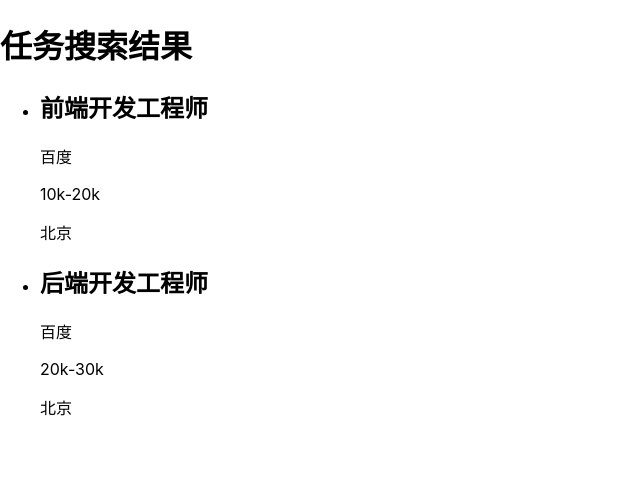
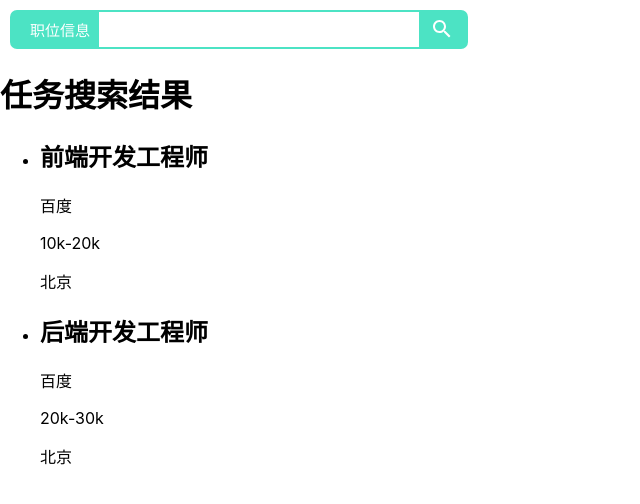
Before and after one commit to kuroo-fissh/UnderGraduate, a React (Create React App) app: page /jobSearch in a window 1280 px wide. Shown: the top 504 px of the page, without its empty margins (0-640 px from the left). Built offline with nearby package versions, Linux system fonts and the light colour scheme; no server answers.

Commit message:
feat/封装搜索组件

```diff
--- /dev/null
+++ b/src/component/Search/TopSearchArea.js
@@ -0,0 +1,45 @@
+import React,{useState} from 'react';
+import SearchIcon from '@mui/icons-material/Search';
+import './style.css';
+
+
+export const TopSearchArea = (props) => {
+	// eslint-disable-next-line react/prop-types
+	const { setSearchResult } = props;
+	const [searchInput, setSearchInput] = useState('');
+
+	React.useEffect(() => {
+		const getData = async () => {
+			console.log(searchInput);
+		};
+		getData();
+		let tmp =[
+			{
+				"id": "3",
+				"title": "前端开发工程师",
+				"company": "百度",
+				"salary": "10k-20k",
+				"city": "北京",
+			},
+			{
+				"id": "4",
+				"title": "后端开发工程师",
+				"company": "百度",
+				"salary": "20k-30k",
+				"city": "北京",
+			},
+		];
+		//值回调给父级
+		setSearchResult(tmp);
+	}
+	, [searchInput]);
+
+
+	return (
+		<div className="body">
+			<button className="choose">职位信息</button>
+			<input className="text" onChange={(e) => setSearchInput(e.target.value)} value={searchInput} />
+			<button className="search"><SearchIcon /></button>
+		</div>
+	);
+};
--- /dev/null
+++ b/src/component/Search/style.css
@@ -0,0 +1,39 @@
+.body {
+  display: flex;
+  align-items: center;
+  margin:10px;
+}
+
+.choose {
+  width:100px;
+  font-size: 15px;
+  height: 39px;
+  background-color: #4CE3C4;
+  color: #fff;
+  border: none;
+  padding: 5px;
+  border-radius: 7px
+}
+
+.text{
+  caret-color:gray;
+  font-size: 15px;
+  width: 300px;
+  height:25px;
+  border: 2px solid #4CE3C4;
+  outline: none;
+  padding: 5px 10px;
+  margin: 0 -13px 0 -13px;
+  z-index:1;
+}
+
+.search {
+  width: 60px;
+  font-size: 15px;
+  height: 39px;
+  background-color: #4CE3C4;
+  color: #fff;
+  border: none;
+  padding: 7px 22px;
+  border-radius: 7px;
+}
--- a/src/pages/JobSearchPage.js
+++ b/src/pages/JobSearchPage.js
@@ -1,4 +1,5 @@
 import React,{useState} from "react";
+import {TopSearchArea} from "../component/Search/TopSearchArea";
 
 const JobSearchPage = () => {
 	// 任务搜索结果
@@ -21,36 +22,16 @@ const JobSearchPage = () => {
 
 	React.useEffect(() => {
 		// 加载任务搜索结果
-		const fetchData = async () => {
-			const result = await fetch("/api/job/search");
-			const data = await result.json();
-			console.log(data);
-			//由于现在data是空的, 所以这里用了个dataNew来替代
-			let dataNew = [{
-				"id": "1",
-				"title": "前端开发工程师",
-				"company": "字节",
-				"salary": "10k-20k",
-				"city": "北京",
-			},
-			{
-				"id": "2",
-				"title": "后端开发工程师",
-				"company": "字节",
-				"salary": "20k-30k",
-				"city": "北京",
-			},];
-			setSearchResult(dataNew);
+		const showData = async () => {
+			console.log(searchResult);
 		};
-		fetchData();
-		//这里大括号里面的内容是在每次渲染的时候执行的，而不是在组件初始化的时候执行的
-		//如果大括号为空，则这个函数只会执行一次
-		//如果大括号内有具体的内容，则这个函数会每次渲染的时候都执行一次
-		//上面的注释是github上的文档
-		//https://reactjs.org/docs/hooks-effect.html
-	}, []);
+		showData();
+	}, [searchResult]);
+
+
 	return (
 		<div>
+			<TopSearchArea setSearchResult={setSearchResult}/>
 			<h1>任务搜索结果</h1>
 			<ul>
 				{searchResult.map(item => (
```
Also changed, not shown: package.json (+8 -0 lines), src/reportWebVitals.js (indentation only), 1 other file (tests, documents, lock files or other folders).
